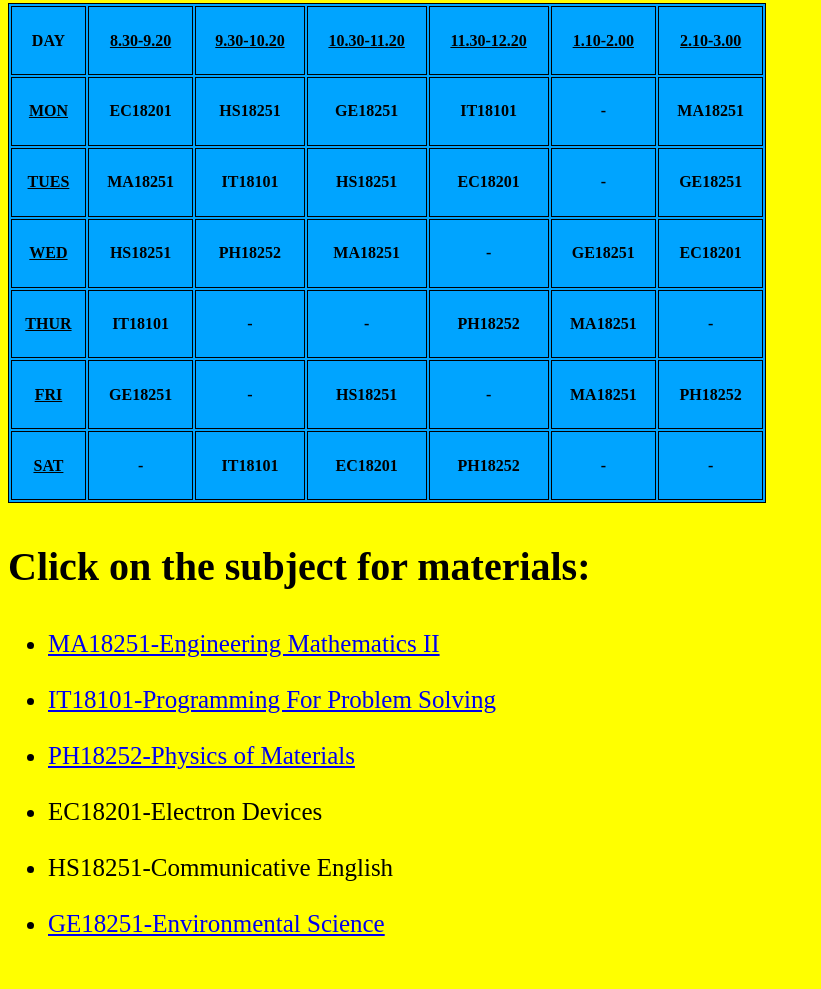
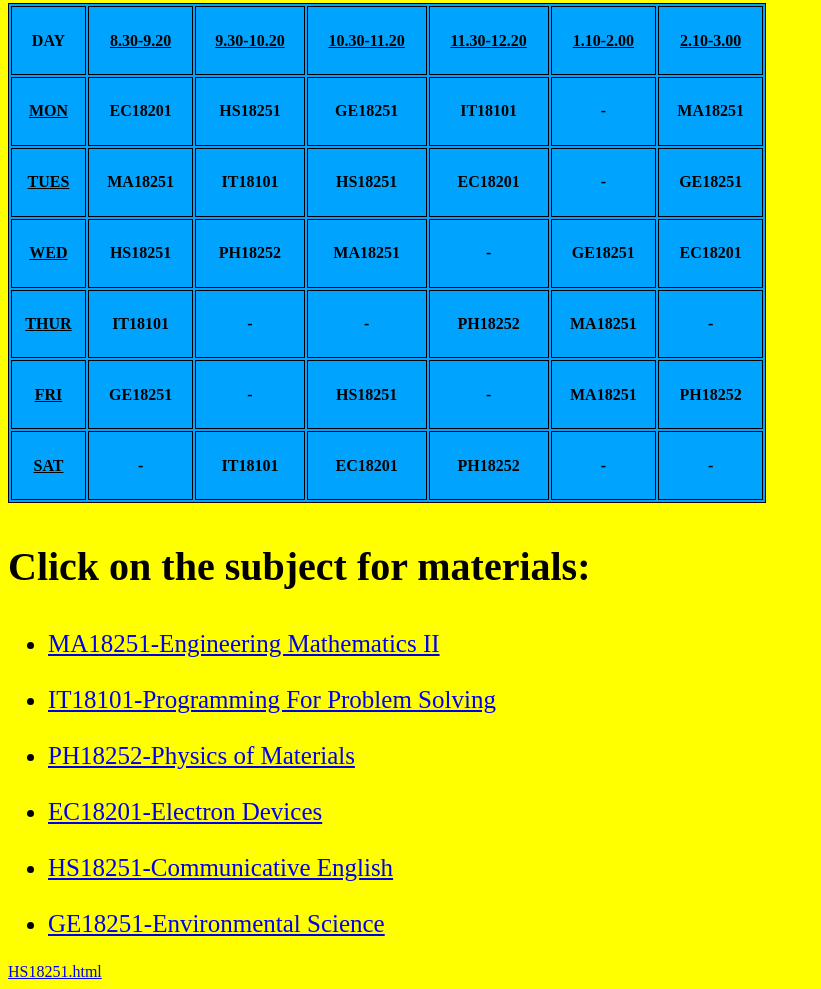
Before and after one commit to mageshsudhakar/web, a plain HTML site: page index.html in a window 1280 px wide. Shown: the part 455-1444 px from the top of the page, without its empty margins (0-821 px from the left). Before the commit the page ends 1418 px from the top, so only its background shows below. Drawn offline with Linux system fonts and the light colour scheme.

Commit message:
Update index.html

```diff
--- a/index.html
+++ b/index.html
@@ -90,11 +90,12 @@ table, th, td
   <br>
   <li><a href="PH18252.html">PH18252-Physics of Materials</a></li>
   <br>
-  <li>EC18201-Electron Devices</li>
+  <li><a href="EC18201.html">EC18201-Electron Devices</a></li>
   <br>
-  <li>HS18251-Communicative English</li>
+  <li><a href="HS18251.html">HS18251-Communicative English</a></li>
   <br>
   <li><a href="EG18251.html">GE18251-Environmental Science</li>
 </ul>
 </body>
 </html>
+HS18251.html
```
